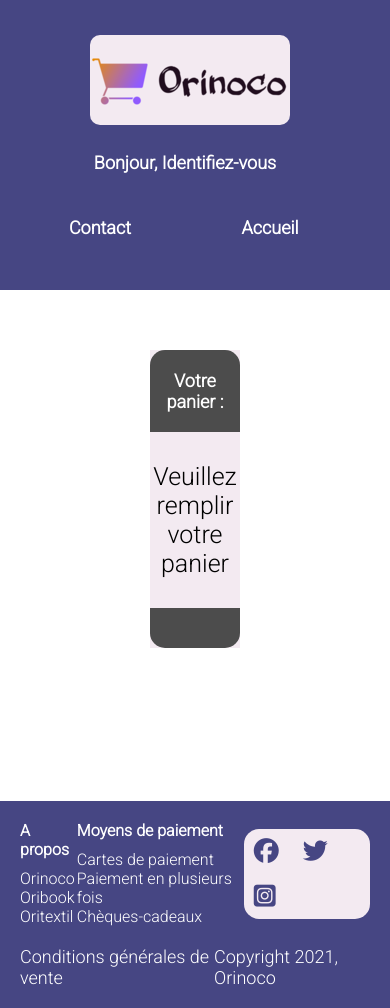
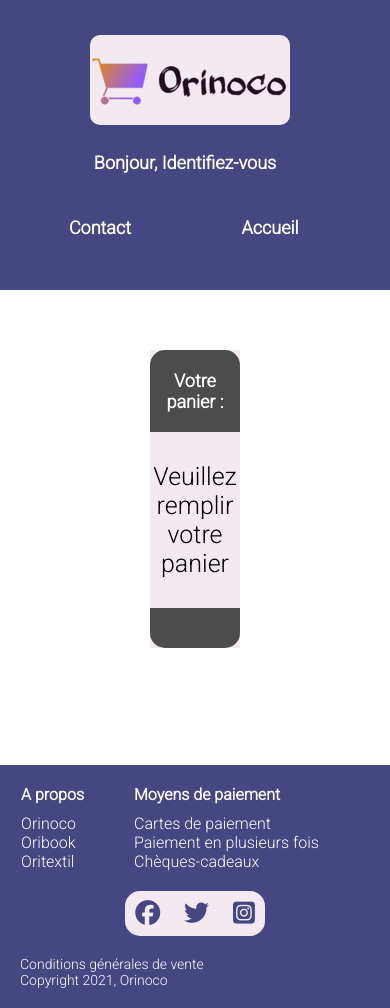
Before and after one commit to mikagame/MikaelBOICHOT_5_09072021, a website: page frontend/cart.html in a window 390 px wide. Drawn offline with Linux system fonts and the light colour scheme.

Commit message:
responsive

```diff
--- a/frontend/sass/components/_article.scss
+++ b/frontend/sass/components/_article.scss
@@ -86,6 +86,7 @@ label {
     #teddies {
         display: flex;
         flex-direction: column;
+        padding-bottom: 280px;
     }
 }
 
@@ -94,6 +95,7 @@ label {
     #teddies {
         display: grid;
         grid-template-columns: 1fr 1fr ;
+        padding-bottom: 150px;
     }
 
 }
--- a/frontend/sass/layouts/_footer.scss
+++ b/frontend/sass/layouts/_footer.scss
@@ -1,12 +1,10 @@
 footer {
-    //background-color: rgb(90, 9, 1);
     background-color: rgb(70, 70, 131);
     padding: 20px;
     position: absolute;
     bottom: 0;
     left: 0;
     right: 0;
-
     a {
         text-decoration: none;
         color: white;
@@ -21,10 +19,7 @@ footer {
     }
     i {
         font-size: 25px;
-
     }
-
-
     p {
         margin-bottom: 0;
         font-weight: bolder;
@@ -32,20 +27,19 @@ footer {
         margin-bottom: 5px;
     }
 }
-
 .about, .pay {
     display: flex;
     flex-direction: column;
     align-items: flex-start;
+    margin-right: 50px;
+    flex-shrink: 0;
+
 }
-
 .row-foot {
     display: flex;
     align-items: center;
     justify-content: space-between;
-
 }
-
 .res-sociaux {
     background: rgb(243, 234, 241);
     border-radius: 15px;
@@ -64,9 +58,32 @@ footer {
     display: flex;
     justify-content: space-between;
     margin-top: 20px;
-    font-size: 18px;
+    font-size: 14px;
     p {
         font-weight: normal;
         margin: 0;
     }
 }
+
+
+
+@media only screen and (max-width: 767px) {
+
+.row-foot {
+    justify-content: center;
+    flex-wrap: wrap;
+}
+
+.about, .pay {
+    margin-bottom: 20px;
+    margin-right: 50px;
+}
+
+.nav-foot {
+    flex-direction: column;
+}
+
+/*.about {
+    margin-left: 50px;
+}*/
+}
--- a/frontend/sass/layouts/_header.scss
+++ b/frontend/sass/layouts/_header.scss
@@ -1,7 +1,7 @@
-header  {
-   // background-color: rgb(90, 9, 1);
-   background-color: rgb(70, 70, 131);
+header {
+    background-color: rgb(70, 70, 131);
     padding: 30px 15px 30px 15px;
+
     img {
         margin-left: 10px;
         border-radius: 15px;
@@ -14,6 +14,7 @@ nav {
     display: flex;
     align-items: center;
     justify-content: space-between;
+
     a {
         margin-right: 10px;
         padding: 10px;
@@ -24,21 +25,23 @@ nav {
         transition: all 0.4s;
         font-size: 18px;
         font-weight: 600;
+
         &:hover {
             border: 2px solid white;
-
         }
     }
+
     i {
         margin-right: 10px;
         transition: all 0.4s;
     }
+
     .fa-arrow-circle-left {
         font-size: 25px;
         color: transparent;
         transition: all 0.4s;
+    }
 
-    }
     .fa-bars {
         display: none;
     }
@@ -51,9 +54,7 @@ nav {
 .search {
     display: flex;
     justify-content: center;
-
 }
-
 
 @media only screen and (min-width: 500px) and (max-width: 767px) {
     nav {
@@ -64,12 +65,10 @@ nav {
     .link {
         margin-top: 50px;
     }
-
 }
 
 @media only screen and (max-width: 499px) {
-
-   nav {
+    nav {
         display: flex;
         flex-direction: column;
     }
@@ -80,19 +79,23 @@ nav {
         grid-template-rows: 1fr 1fr;
         justify-items: center;
         width: 100%;
-        a:first-child{
+
+        a:first-child {
             grid-row: 1;
             grid-column-start: 1;
             grid-column-end: 3;
         }
+
         a:nth-child(2) {
             grid-row: 2;
             grid-column: 1;
         }
+
         a:nth-child(3) {
             grid-row: 2;
             grid-column: 2;
         }
+
         a {
             margin: 10px 0 10px 0;
         }
```
Also changed, not shown: frontend/css/style.css, 1 other file.
